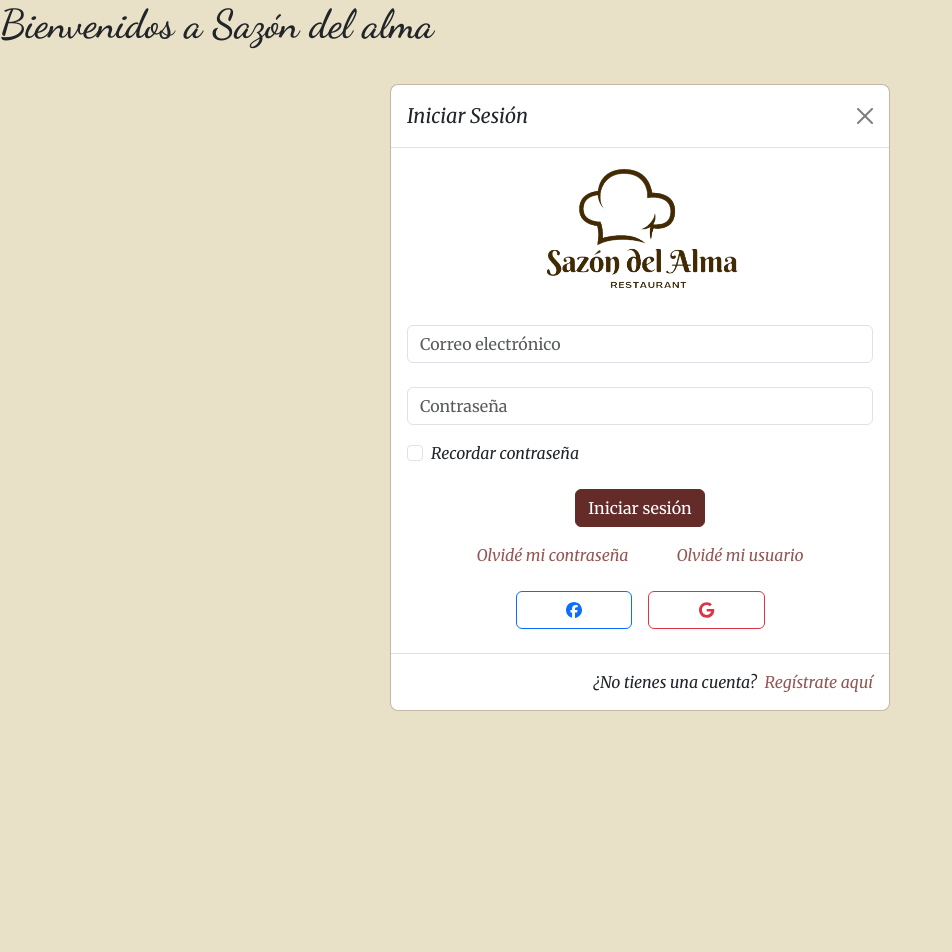
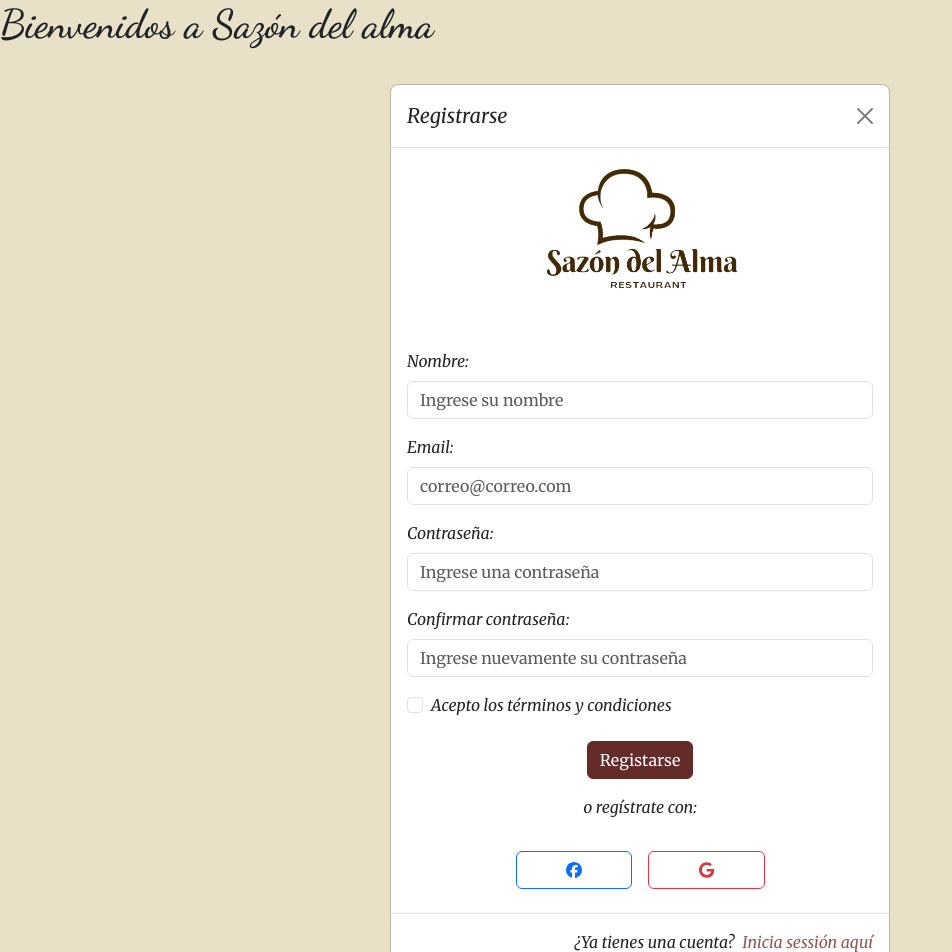
Before and after one commit to SheylaAstorga/RestaurantePF-Frontend, a React (Vite) app: page / in a window 1280 px wide. Shown: the top 952 px of the page, without its empty margins (0-952 px from the left). Before the commit the page ends 800 px from the top, so only its background shows below. Built offline with nearby package versions, Linux system fonts and the light colour scheme.

Commit message:
agregue el componente RegistroModal, donde se encuentra el modal para que el usuario pueda registrarse

```diff
--- a/src/App.css
+++ b/src/App.css
@@ -62,3 +62,13 @@ color: #461d1b;
 .linkRegistrate:hover{
   color: #461d1b;
 }
+
+.botonRegistrarse{
+  background-color:#642c29;
+  border-color: #642c29;
+}
+
+.botonRegistrarse:hover{
+  background-color: rgb(120, 62, 62);
+  border-color:rgb(120, 62, 62) ;
+}
--- a/src/App.jsx
+++ b/src/App.jsx
@@ -1,12 +1,14 @@
 import "bootstrap/dist/css/bootstrap.min.css";
 import LoginModal from "./components/LoginModal";
+import RegistroModal from "./components/RegistroModal";
 
 function App() {
 
   return (
     <>
         <h1>Bienvenidos a Sazón del alma</h1>
-        <LoginModal></LoginModal>
+        {/* <LoginModal></LoginModal> */}
+        <RegistroModal></RegistroModal>
     </>
   )
 }
--- a/src/LoginModal.css
+++ /dev/null
@@ -1,28 +0,0 @@
-.container-Login {
-    display: flex;
-    justify-content: space-around;
-    align-items: center;
-  }
-
-  .welcome-section {
-    flex: 1;
-    padding: 20px;
-  }
-
-  .login-section {
-    flex: 1;
-    padding: 20px;
-  }
-
-  .social-login {
-    margin-bottom: 20px;
-  }
-
-  .social-button {
-    width: 100%;
-    margin-bottom: 10px;
-  }
-
-  .social-button:last-child {
-    margin-bottom: 0;
-  }
--- a/src/components/LoginModal.jsx
+++ b/src/components/LoginModal.jsx
@@ -67,7 +67,7 @@ const LoginModal = () => {
                 Olvidé mi usuario
               </a>
             </div>
-            <div className="social-login text-center">
+            <div className=" text-center">
               <Button
                 variant="outline-primary"
                 className="social-button me-3 my-2 w-25"
--- /dev/null
+++ b/src/components/RegistroModal.jsx
@@ -0,0 +1,88 @@
+import logoSazón from "../../src/img/LogoSazon.png";
+import { FontAwesomeIcon } from "@fortawesome/react-fontawesome";
+import { faFacebook, faGoogle } from "@fortawesome/free-brands-svg-icons";
+import { Button, Form, Modal } from "react-bootstrap";
+
+const RegistroModal = () => {
+  return (
+    <div
+      className="modal show"
+      style={{ display: "block", position: "initial" }}
+    >
+      <Modal.Dialog>
+        <Modal.Header closeButton>
+          <Modal.Title>
+            <p className="fs-5 mb-0">Registrarse</p>
+          </Modal.Title>
+        </Modal.Header>
+
+        <Modal.Body>
+          <div className="text-center">
+            <img
+              src={logoSazón}
+              alt="logo sazón del alma"
+              className="img-fluid mb-5"
+              style={{ width: "200px", height: "auto" }}
+            />
+          </div>
+          <Form>
+            <Form.Group className="mb-3">
+              <Form.Label>Nombre:</Form.Label>
+              <Form.Control type="text" placeholder="Ingrese su nombre" />
+            </Form.Group>
+
+            <Form.Group className="mb-3">
+              <Form.Label>Email:</Form.Label>
+              <Form.Control type="email" placeholder="correo@correo.com" />
+            </Form.Group>
+            <Form.Group className="mb-3">
+              <Form.Label>Contraseña:</Form.Label>
+              <Form.Control
+                type="password"
+                placeholder="Ingrese una contraseña"
+              />
+            </Form.Group>
+            <Form.Group className="mb-3">
+              <Form.Label>Confirmar contraseña:</Form.Label>
+              <Form.Control
+                type="password"
+                placeholder="Ingrese nuevamente su contraseña"
+              />
+            </Form.Group>
+            <Form.Group className="mb-3" controlId="formBasicCheckbox">
+              <Form.Check
+                type="checkbox"
+                label="Acepto los términos y condiciones"
+              />
+            </Form.Group>
+            <div className="text-center my-4">
+              <Button className="botonRegistrarse" type="submit">
+                Registarse
+              </Button>
+              <p className="mt-3">o regístrate con:</p>
+            </div>
+          </Form>
+          <div className=" text-center">
+              <Button
+                variant="outline-primary"
+                className="social-button me-3 my-2 w-25"
+              >
+                <FontAwesomeIcon icon={faFacebook} className="social-icon" />
+              </Button>
+              <Button variant="outline-danger" className="social-button w-25">
+                <FontAwesomeIcon icon={faGoogle} className="social-icon" />
+              </Button>
+            </div>
+        </Modal.Body>
+        <Modal.Footer>
+        <p>¿Ya tienes una cuenta?</p>
+          <a href="/registro" className="text-decoration-none linkRegistrate">
+            Inicia sessión aquí
+          </a>
+        </Modal.Footer>
+      </Modal.Dialog>
+    </div>
+  );
+};
+
+export default RegistroModal;
```
